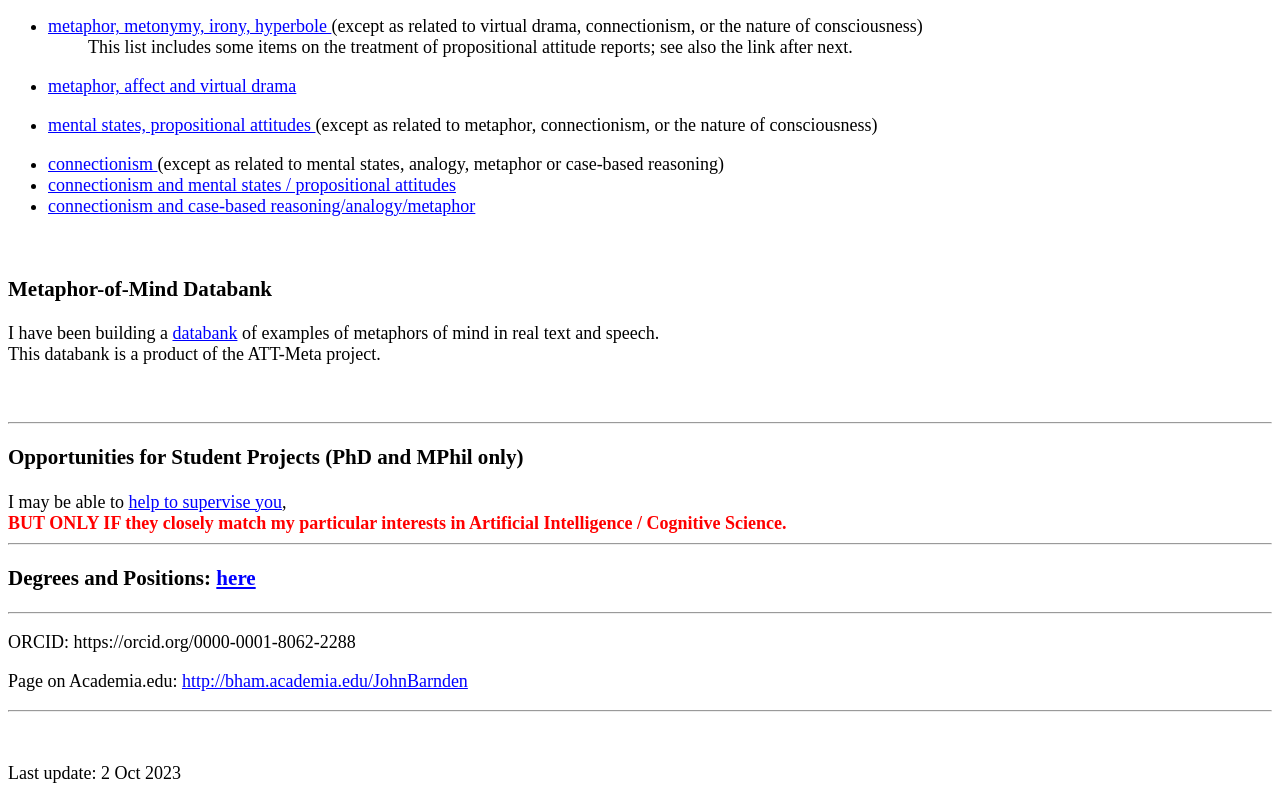
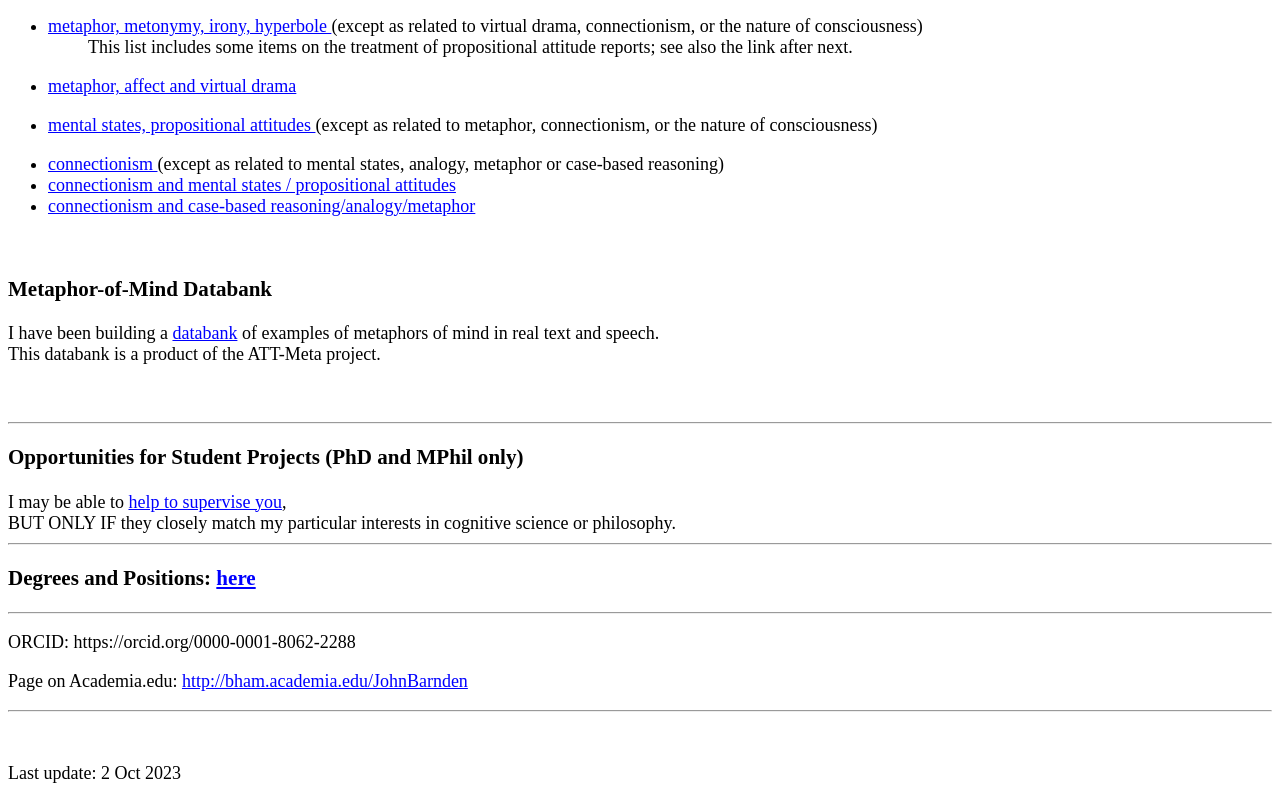
Before and after one commit to johnbarnden/johnbarnden.github.io, a plain HTML site: page index.html in a window 1280 px wide. Shown: the part 818-1610 px from the top of the page. Drawn offline with Linux system fonts and the light colour scheme.

Commit message:
Update index.html

```diff
--- a/index.html
+++ b/index.html
@@ -159,8 +159,7 @@ This databank is a product of the ATT-Meta project.
 
 I may be able to <A HREF=student-projects.html>help to supervise you</A>,
 <BR>
-<B><FONT COLOR=RED>BUT ONLY IF they closely match my particular interests in Artificial
-Intelligence / Cognitive Science.</FONT></B>
+BUT ONLY IF they closely match my particular interests in cognitive science or philosophy.
 
 
 <BR>
```
